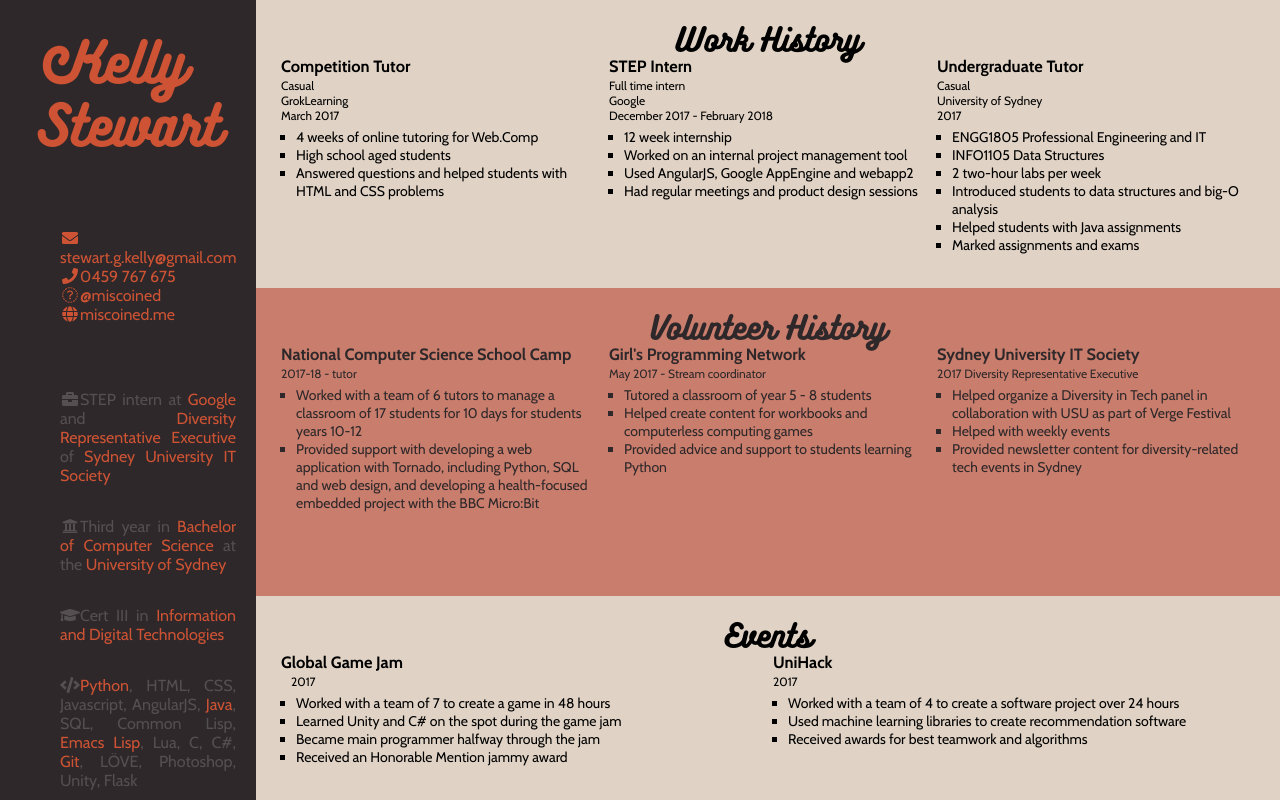
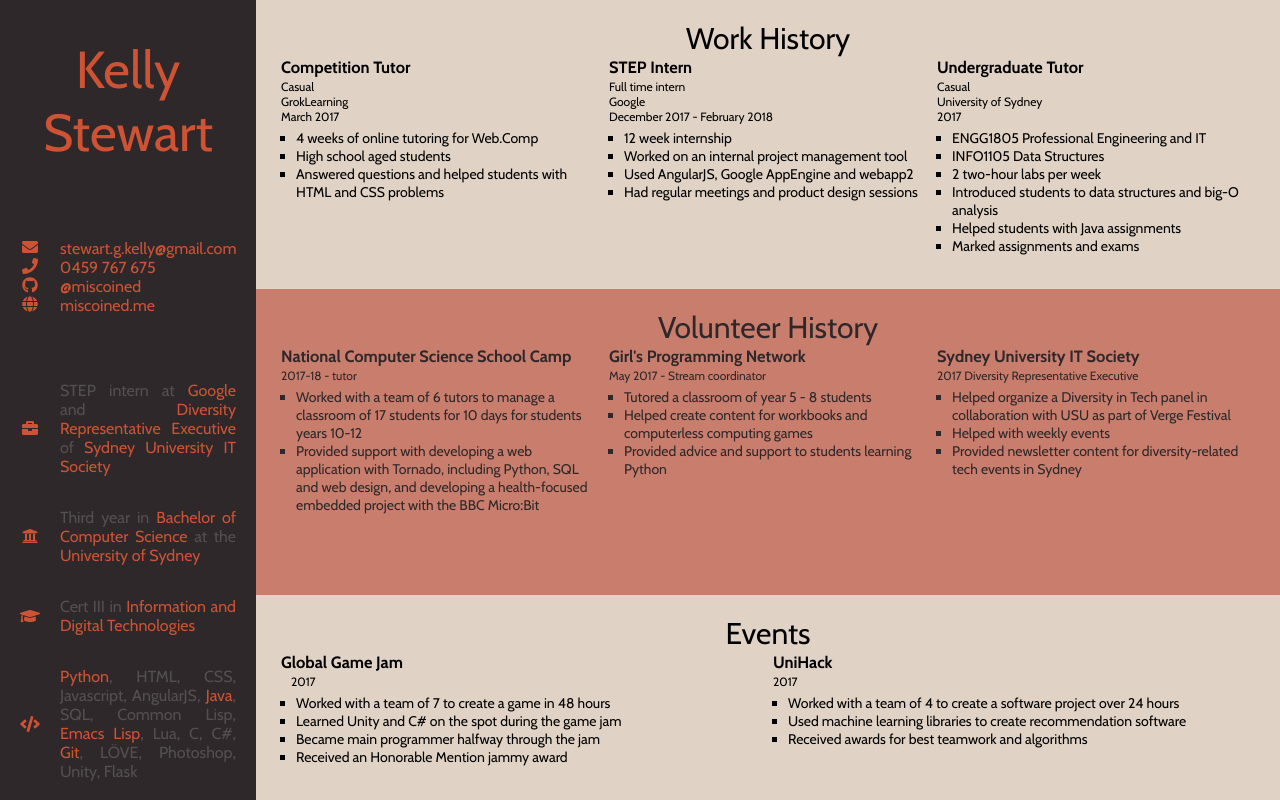
Before and after one commit to miscoined/miscoined.me, a Flask app: page /cv in a window 1280 px wide. Run offline with Flask 2, Linux system fonts and the light colour scheme; some libraries are stand-ins or nearby versions.

Commit message:
Use FA5 for CV

```diff
--- a/miscoined/static/css/cv.css
+++ b/miscoined/static/css/cv.css
@@ -38,7 +38,7 @@ body > section {
  }
 
  h1, h2 {
-   font-family: "Bukhari Script";
+   fontsvgmily: "Bukhari Script";
    font-weight: normal;
  }
 
@@ -106,7 +106,7 @@ body > section {
    display: block;
  }
 
- body > header .fa {
+ body > header svg {
    position: absolute;
    left: 0;
    display: block;
@@ -120,7 +120,7 @@ body > section {
    text-align: justify;
  }
 
- body > header p .fa {
+ body > header p svg {
    top: 50%;
    transform: translateY(-50%);
    text-align: center;
@@ -153,7 +153,6 @@ body > section {
    margin-right: 5px;
  }
 
-
  main > section > div li {
    margin: 0;
  }
--- a/miscoined/templates/cv.html
+++ b/miscoined/templates/cv.html
@@ -11,7 +11,7 @@
   <address>
     <a href="mailto:stewart.g.kelly@gmail.com"><span class="fas fa-envelope fa-fw"></span>stewart.g.kelly@gmail.com</a>
     <a href="tel:+61459767675"><span class="fas fa-phone fa-fw"></span>0459 767 675</a>
-    <a href="http://github.com/miscoined"><span class="fas fa-github fa-fw"></span>@miscoined</a>
+    <a href="http://github.com/miscoined"><span class="fab fa-github fa-fw"></span>@miscoined</a>
     <a href="http://miscoined.me"><span class="fas fa-globe fa-fw"></span>miscoined.me</a>
   </address>
 
```
